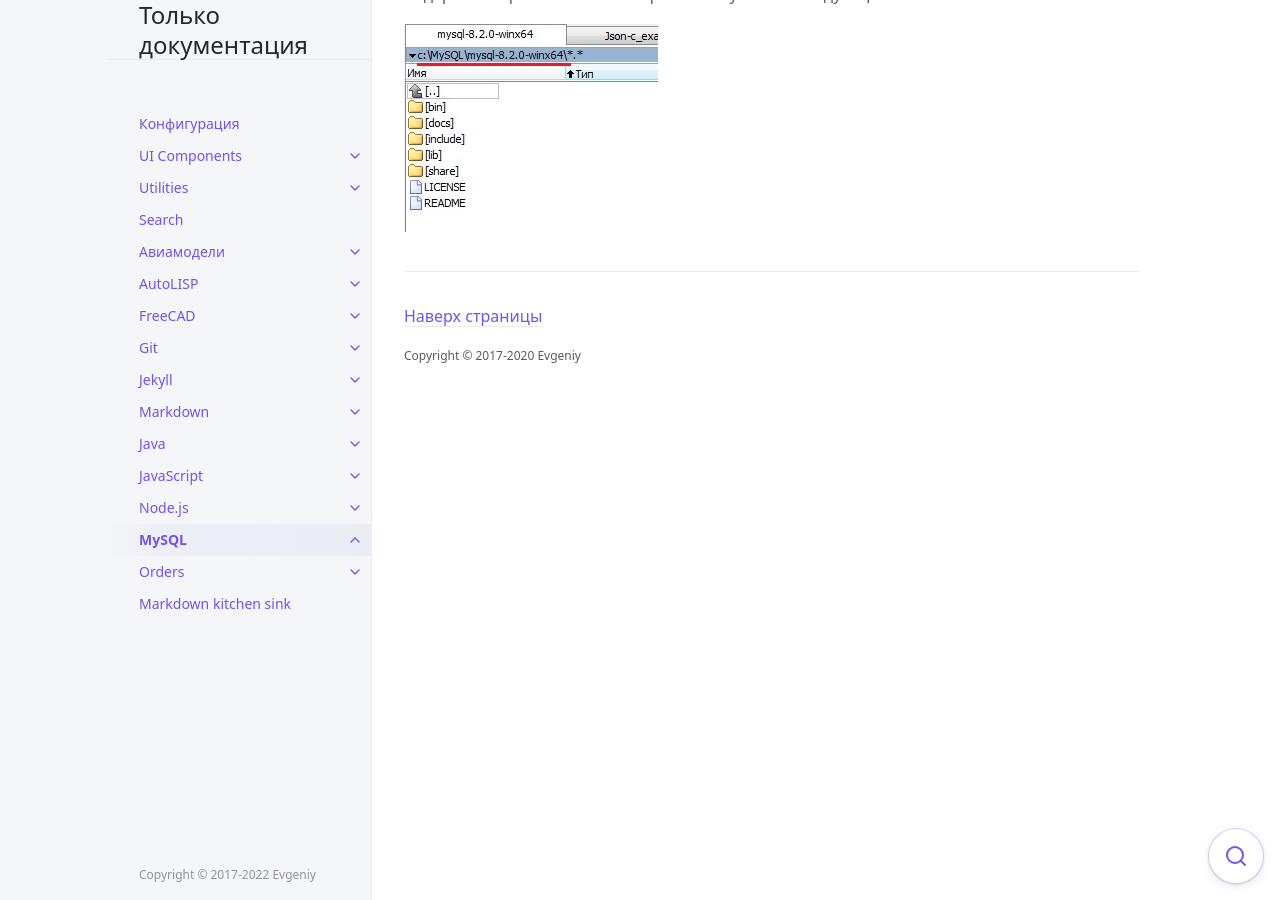
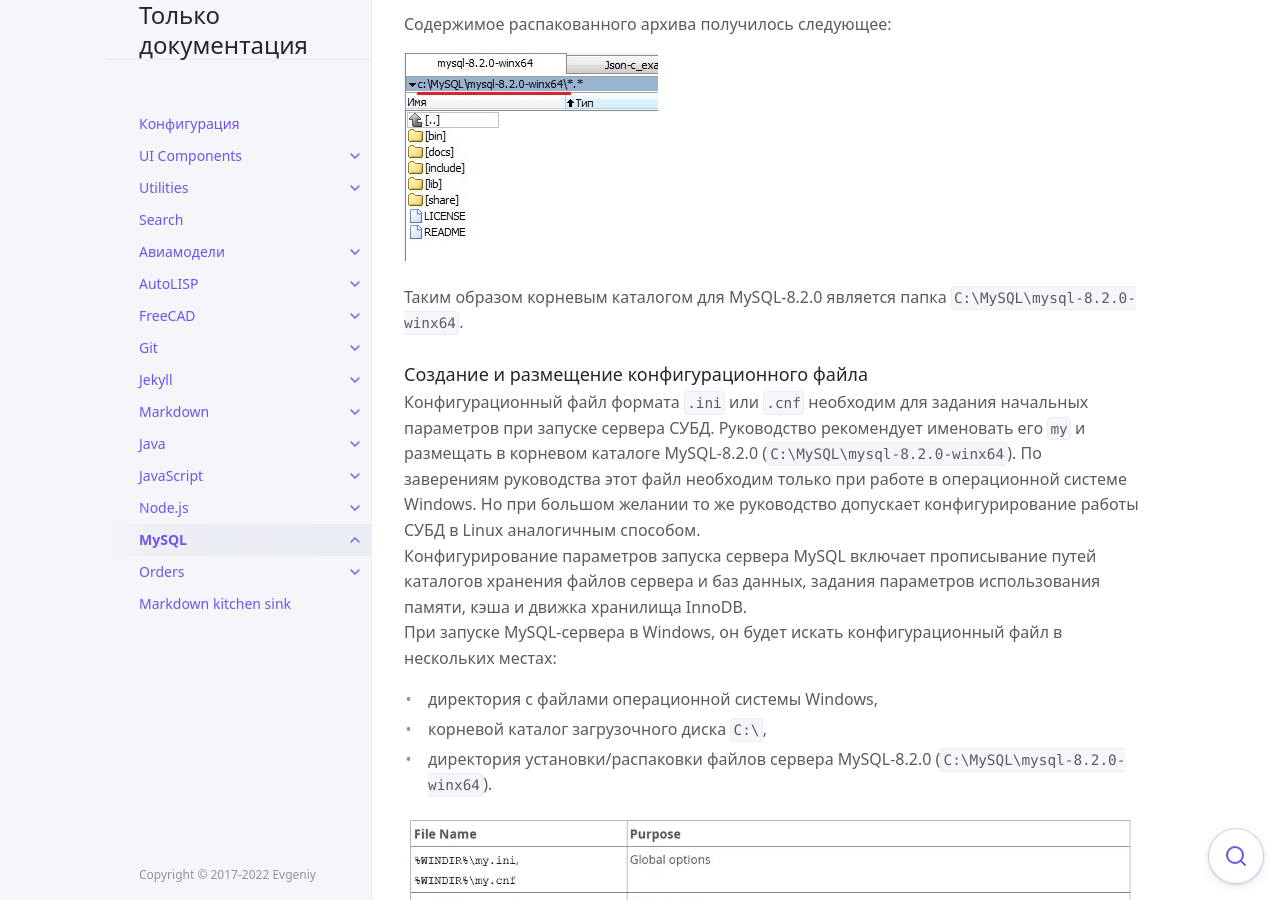
Before and after one commit to evgenvandev/evgenvandev.github.io, a Jekyll site: the page built from docs/mysql/mysql.md, in a window 1280 px wide and 900 px high, scrolled down 3462 px. Built offline with Jekyll 4.4.1, drawn with Linux system fonts in a browser that asks for light colours; some of the changed text lies outside the part shown.

Commit message:
add_part_MySQL

```diff
--- a/docs/mysql/mysql.md
+++ b/docs/mysql/mysql.md
@@ -73,3 +73,20 @@
 Содержимое распакованного архива получилось следующее:
 
 ![Содержимое папки mysql-8.2.0-winx64]({{ site.url }}{{ site.baseurl }}/assets/images/mysql/mysql-8.2.0-winx64_folder_content-1.jpg "Содержимое папки mysql-8.2.0-winx64")
+
+Таким образом корневым каталогом для MySQL-8.2.0 является папка `C:\MySQL\mysql-8.2.0-winx64`.
+
+### Создание и размещение конфигурационного файла
+
+Конфигурационный файл формата `.ini` или `.cnf` необходим для задания начальных параметров при запуске сервера СУБД. Руководство рекомендует
+именовать его `my` и размещать в корневом каталоге MySQL-8.2.0 (`C:\MySQL\mysql-8.2.0-winx64`). По заверениям руководства этот файл необходим
+только при работе в операционной системе Windows. Но при большом желании то же руководство допускает конфигурирование работы СУБД в Linux
+аналогичным способом.
+Конфигурирование параметров запуска сервера MySQL включает прописывание путей каталогов хранения файлов сервера и баз данных, задания параметров
+использования памяти, кэша и движка хранилища InnoDB.
+При запуске MySQL-сервера в Windows, он будет искать конфигурационный файл в нескольких местах:
+- директория с файлами операционной системы Windows,
+- корневой каталог загрузочного диска `C:\`,
+- директория установки/распаковки файлов сервера MySQL-8.2.0 (`C:\MySQL\mysql-8.2.0-winx64`).
+
+![Пути поиска конфигурационного файла в Windows]({{ site.url }}{{ site.baseurl }}/assets/images/mysql/directories_for_search_my_ini_file.jpg "Пути поиска конфигурационного файла в Windows")
```
Also changed, not shown: assets/images/mysql/directories_for_search_my_ini_file.jpg (added).
